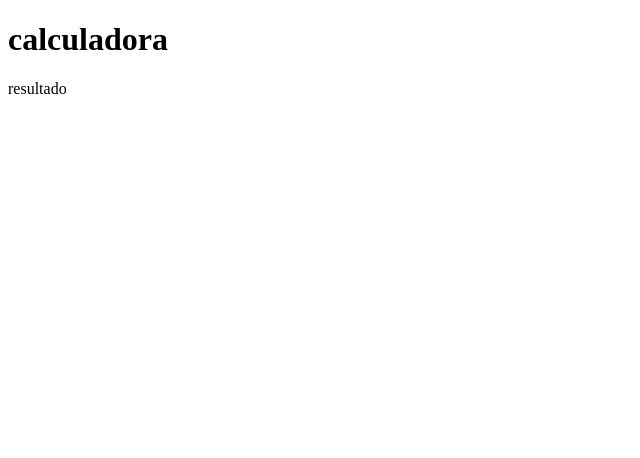
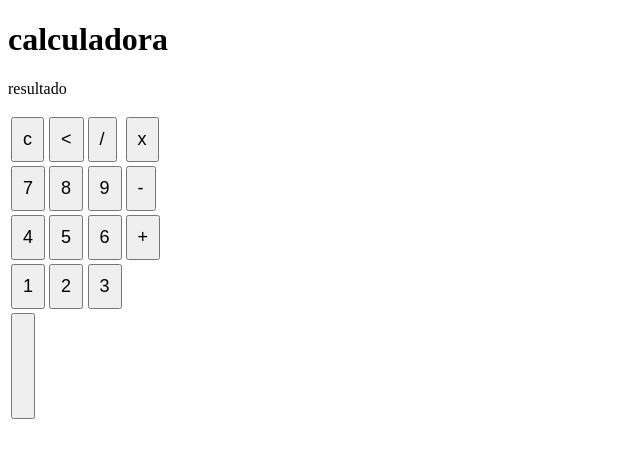
Before and after one commit to camposbeatrizz/calculadoraa, a plain HTML site: page index.html in a window 1280 px wide. Shown: the whole page, without its empty margins (0-640 px from the left). Drawn offline with Linux system fonts and the light colour scheme.

Commit message:
Add files via upload

```diff
--- a/index.html
+++ b/index.html
@@ -11,6 +11,32 @@
         <h1>calculadora</h1>
         <p id="resultado">resultado</p>
         <table>
+            <tr>
+                <td><button class="botao">c</button></td>
+                <td><button class="botao"><</button></td>
+                <td><button class="botao">/</button></td>
+                <td><button class="botao">x</button></td>
+            </tr>
+                <tr>
+                <td><button class="botao">7</button></td>
+                <td><button class="botao">8</button></td>
+                <td><button class="botao">9</button></td>
+                <td><button class="botao">-</button></td>
+                </tr>
+                <tr>
+                <td><button class="botao">4</button></td>
+                <td><button class="botao">5</button></td>
+                <td><button class="botao">6</button></td>
+                <td><button class="botao">+</button></td>
+                </tr>
+                <tr>
+                <td><button class="botao">1</button></td>
+                <td><button class="botao">2</button></td>
+                <td><button class="botao">3</button></td>
+                </tr>
+               <td rowspan="2"><button class="botao" style="height:106px;"</td>
+
+
 
         </table>
     </div>
--- a/styles.css
+++ b/styles.css
@@ -0,0 +1,22 @@
+Copiar código
+.calculator {
+    width: 200px;
+    margin: 50px auto;
+}
+
+.display {
+    width: 100%;
+    padding: 10px;
+    margin-bottom: 10px;
+}
+
+.keys {
+    display: grid;
+    grid-template-columns: repeat(4, 1fr);
+    gap: 5px;
+}
+
+button {
+    padding: 10px;
+    font-size: 18px;
+}
```
